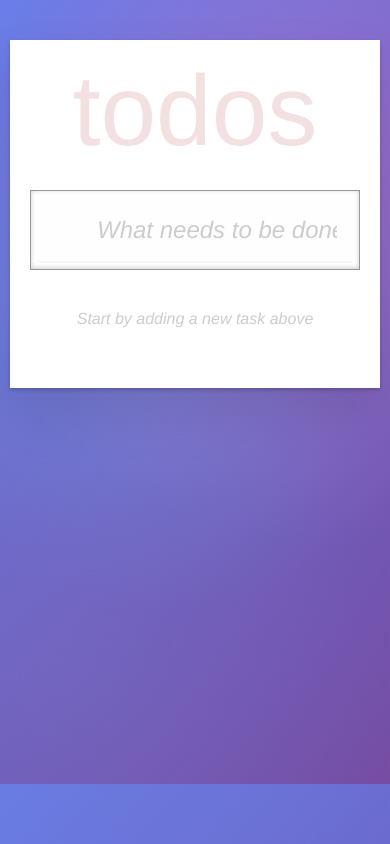
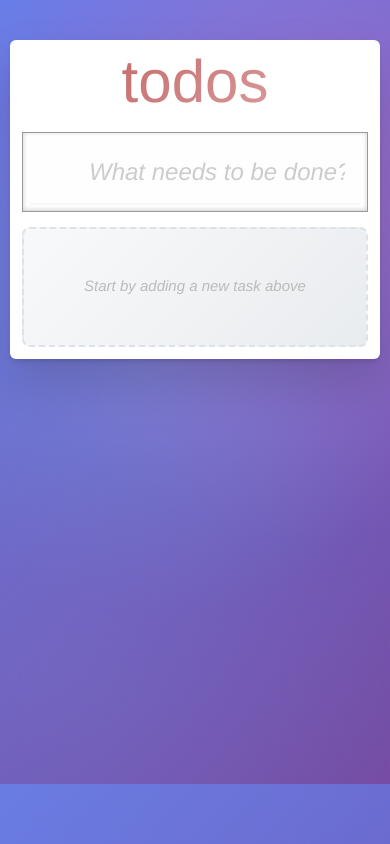
Before and after one commit to TMaltseva/todo-app, a React (Create React App) app: page / in a window 390 px wide. Built offline with nearby package versions, Linux system fonts and the light colour scheme.

Commit message:
fix: fix app styles and adaptive

```diff
--- a/src/components/TodoApp/TodoApp.module.css
+++ b/src/components/TodoApp/TodoApp.module.css
@@ -1,11 +1,51 @@
 .container {
-  max-width: 550px;
+  width: 550px;
+  max-width: calc(100vw - 40px);
   margin: 0 auto;
   padding: 20px;
   background: #fff;
-  box-shadow: 0 2px 4px 0 rgba(0, 0, 0, 0.2),
-              0 25px 50px 0 rgba(0, 0, 0, 0.1);
+  border-radius: 12px;
+  box-shadow:
+    0 4px 6px -1px rgba(0, 0, 0, 0.1),
+    0 2px 4px -1px rgba(0, 0, 0, 0.06),
+    0 25px 50px 0 rgba(0, 0, 0, 0.15);
   position: relative;
+  transition: all 0.3s ease;
+  min-height: 200px;
+}
+
+@media (max-width: 600px) {
+  .container {
+    width: auto;
+    max-width: calc(100vw - 30px);
+    margin: 0 auto;
+    padding: 15px;
+    border-radius: 8px;
+  }
+}
+
+@media (max-width: 400px) {
+  .container {
+    width: auto;
+    max-width: calc(100vw - 20px);
+    margin: 0 auto;
+    padding: 12px;
+    border-radius: 6px;
+  }
+}
+
+@media (max-width: 320px) {
+  .container {
+    width: auto;
+    max-width: calc(100vw - 16px);
+    margin: 0 auto;
+    padding: 10px;
+    border-radius: 6px;
+  }
+
+  .title {
+    font-size: 50px;
+  }
 }
 
 .header {
@@ -13,55 +53,93 @@
   margin-bottom: 30px;
 }
 
+@media (max-width: 400px) {
+  .header {
+    margin-bottom: 20px;
+  }
+}
+
 .title {
-  font-size: 100px;
+  font-size: clamp(60px, 15vw, 100px);
   font-weight: 100;
-  color: rgba(175, 47, 47, 0.15);
+  background: linear-gradient(135deg, rgba(175, 47, 47, 0.8), rgba(175, 47, 47, 0.4));
+  -webkit-background-clip: text;
+  background-clip: text;
+  -webkit-text-fill-color: transparent;
   margin: 0;
   line-height: 1;
   text-rendering: optimizeLegibility;
+  transition: all 0.3s ease;
+}
+
+.title:hover {
+  background: linear-gradient(135deg, rgba(175, 47, 47, 1), rgba(175, 47, 47, 0.6));
+  -webkit-background-clip: text;
+  background-clip: text;
+  -webkit-text-fill-color: transparent;
+  transform: scale(1.02);
 }
 
 .main {
   position: relative;
   z-index: 2;
   border-top: 1px solid #e6e6e6;
+  border-radius: 8px 8px 0 0;
+  background: rgba(255, 255, 255, 0.5);
+  -webkit-backdrop-filter: blur(10px);
+  backdrop-filter: blur(10px);
 }
 
 .footer {
   color: #777;
-  padding: 10px 15px;
-  height: 20px;
+  padding: 15px;
+  height: auto;
+  min-height: 60px;
   text-align: center;
   border-top: 1px solid #e6e6e6;
   position: relative;
-  display: flex;
-  justify-content: space-between;
+  display: grid;
+  grid-template-columns: 1fr auto 1fr;
+  grid-template-areas: "count filters clear";
   align-items: center;
+  gap: 15px;
+  border-radius: 0 0 8px 8px;
+  background: rgba(249, 249, 249, 0.9);
+  -webkit-backdrop-filter: blur(5px);
+  backdrop-filter: blur(5px);
 }
 
-.footer::before {
-  content: '';
-  position: absolute;
-  right: 0;
-  bottom: 0;
-  left: 0;
-  height: 50px;
-  overflow: hidden;
-  box-shadow: 0 1px 1px rgba(0, 0, 0, 0.2),
-              0 8px 0 -3px #f6f6f6,
-              0 9px 1px -3px rgba(0, 0, 0, 0.2),
-              0 16px 0 -6px #f6f6f6,
-              0 17px 2px -6px rgba(0, 0, 0, 0.2);
+@media (max-width: 500px) {
+  .footer {
+    grid-template-columns: 1fr;
+    grid-template-areas:
+      "count"
+      "filters"
+      "clear";
+    gap: 10px;
+    padding: 12px;
+    height: auto;
+    min-height: 80px;
+  }
 }
 
 .todoCount {
+  grid-area: count;
   text-align: left;
   font-size: 14px;
+  font-weight: 500;
+  color: #555;
+}
+
+@media (max-width: 500px) {
+  .todoCount {
+    text-align: center;
+  }
 }
 
 .clearCompleted {
-  position: relative;
+  grid-area: clear;
+  justify-self: end;
   line-height: 20px;
   text-decoration: none;
   cursor: pointer;
@@ -69,22 +147,80 @@
   border: none;
   color: inherit;
   font-size: 14px;
+  padding: 8px 12px;
+  border-radius: 6px;
+  transition: all 0.2s ease;
+  font-weight: 500;
+}
+
+@media (max-width: 500px) {
+  .clearCompleted {
+    justify-self: center;
+  }
 }
 
 .clearCompleted:hover {
-  text-decoration: underline;
+  background: rgba(175, 47, 47, 0.1);
+  color: #af2f2f;
+  transform: translateY(-1px);
+}
+
+.clearCompleted:active {
+  transform: translateY(0);
 }
 
 .clearCompleted:disabled {
   opacity: 0.5;
   cursor: not-allowed;
   text-decoration: none;
+  background: none;
+  transform: none;
 }
 
 .empty {
   text-align: center;
-  color: #ccc;
+  color: #bbb;
   font-style: italic;
-  padding: 40px 0;
+  padding: 60px 20px;
   font-size: 16px;
+  background: linear-gradient(135deg, #f8f9fa, #e9ecef);
+  border-radius: 8px;
+  border: 2px dashed #dee2e6;
+  margin-top: 20px;
+  transition: all 0.3s ease;
+  min-height: 120px;
+  display: flex;
+  align-items: center;
+  justify-content: center;
 }
+
+.empty:hover {
+  background: linear-gradient(135deg, #e9ecef, #f8f9fa);
+  border-color: #adb5bd;
+  color: #999;
+}
+
+@media (max-width: 400px) {
+  .empty {
+    padding: 30px 15px;
+    font-size: 15px;
+    margin-top: 15px;
+  }
+}
+
+.container:hover {
+  box-shadow:
+    0 10px 15px -3px rgba(0, 0, 0, 0.1),
+    0 4px 6px -2px rgba(0, 0, 0, 0.05),
+    0 25px 50px 0 rgba(0, 0, 0, 0.2);
+  transform: translateY(-2px);
+}
+
+@keyframes fadeIn {
+  from { opacity: 0; transform: translateY(10px); }
+  to { opacity: 1; transform: translateY(0); }
+}
+
+.main, .footer {
+  animation: fadeIn 0.3s ease-out;
+}
```
